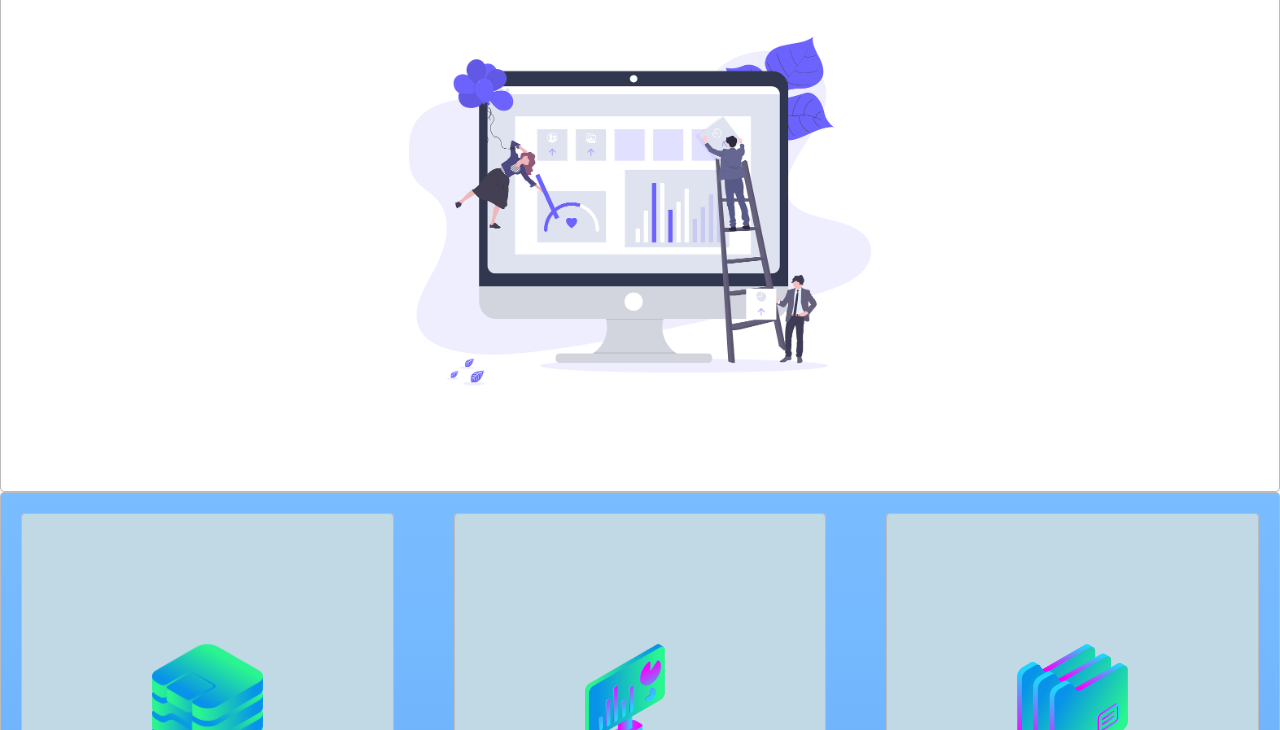
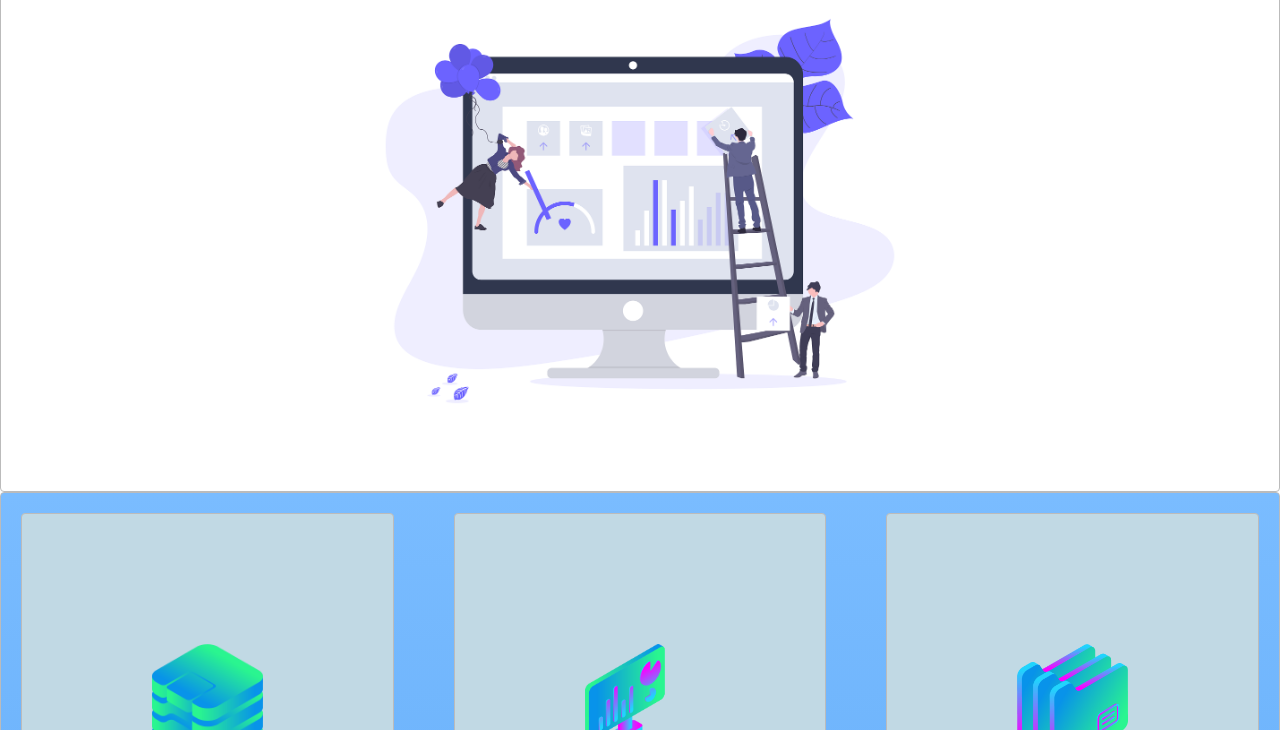
Before and after one commit to 3deep0019/product, a plain HTML site: page index.html in a window 1280 px wide. Shown: the part 70-800 px from the top of the page. Drawn offline with Linux system fonts and the light colour scheme.

Commit message:
Update style.css

```diff
--- a/style.css
+++ b/style.css
@@ -54,7 +54,7 @@ a{
     height: 70vh;
 }
 .cover-image{
-    width:70vh;
+    width:77vh;
 }
 .grid-wrapper{
     display: grid;
```
